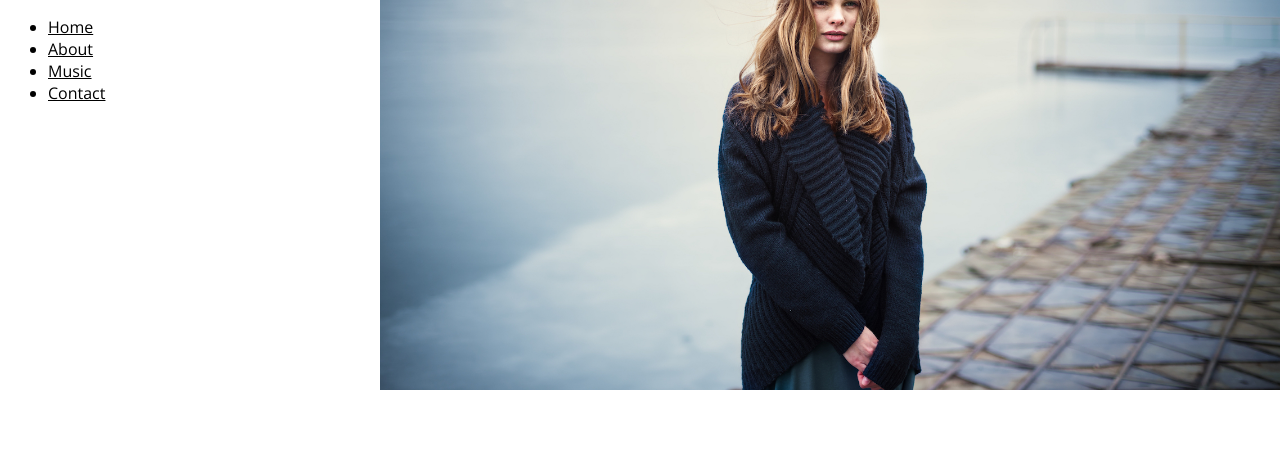
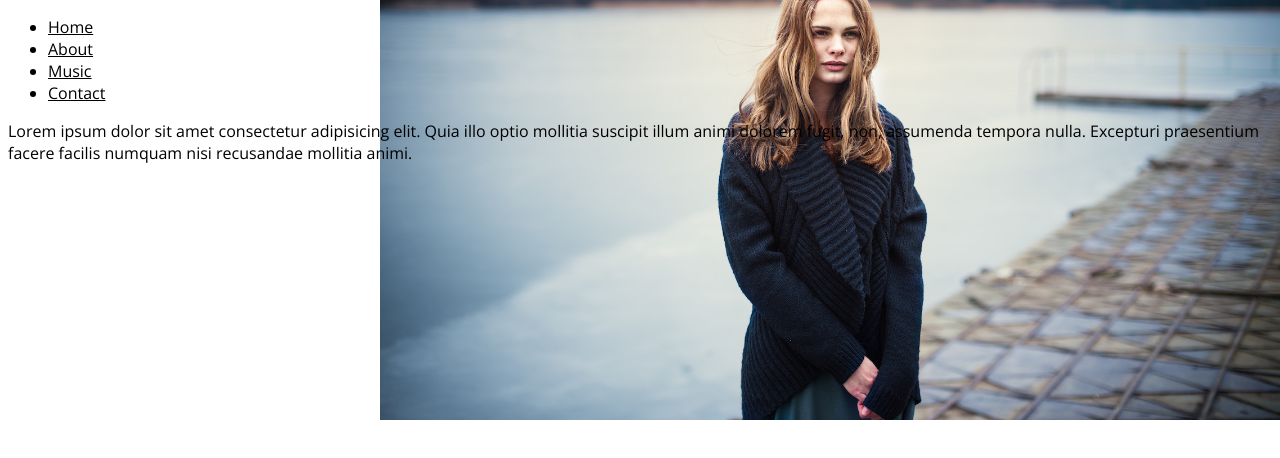
Before and after one commit to diego-allsafe/HTMLCSSTP2, a plain HTML site: page music.html in a window 1280 px wide. Drawn offline with nearby package versions, Linux system fonts and the light colour scheme.

Commit message:
agregue html

```diff
--- a/music.html
+++ b/music.html
@@ -17,5 +17,6 @@
           <li><a href="contact.html">Contact</a></li>
         </ul>
     </nav>
+    <p>Lorem ipsum dolor sit amet consectetur adipisicing elit. Quia illo optio mollitia suscipit illum animi dolorem fugit, non, assumenda tempora nulla. Excepturi praesentium facere facilis numquam nisi recusandae mollitia animi.</p>
 </body>
 </html>
```
